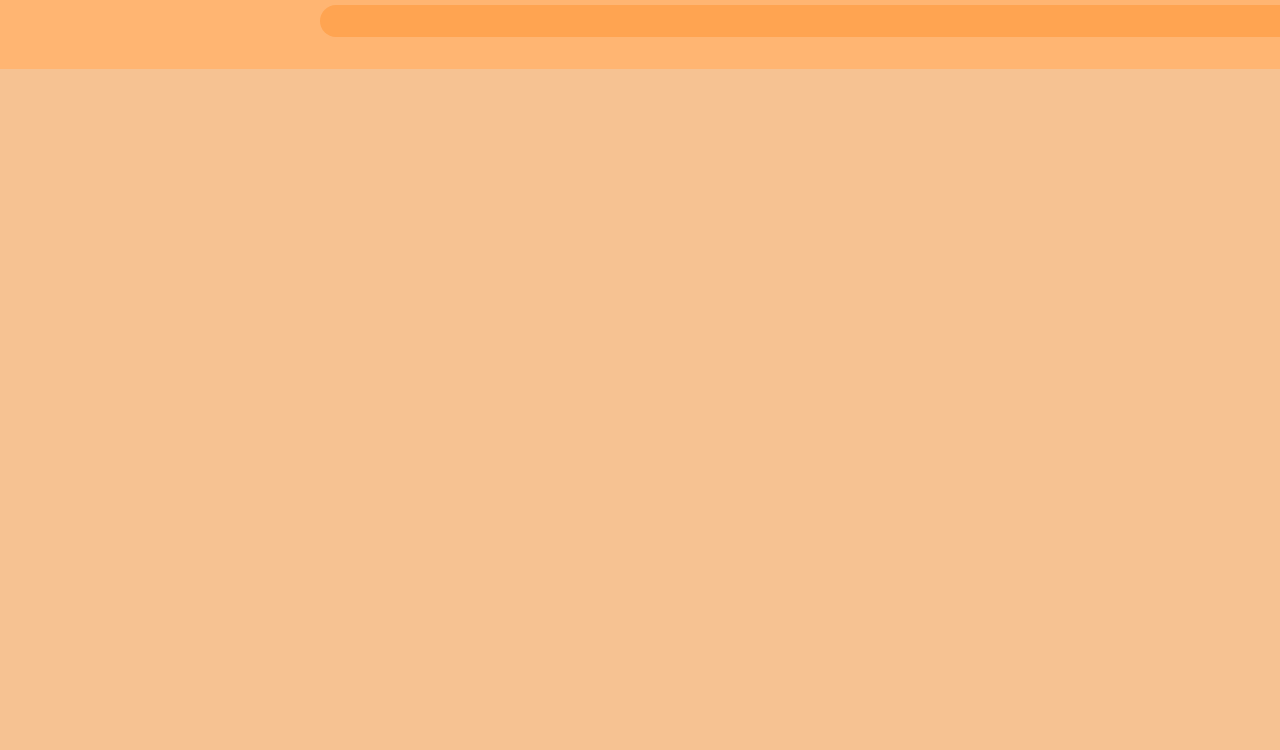
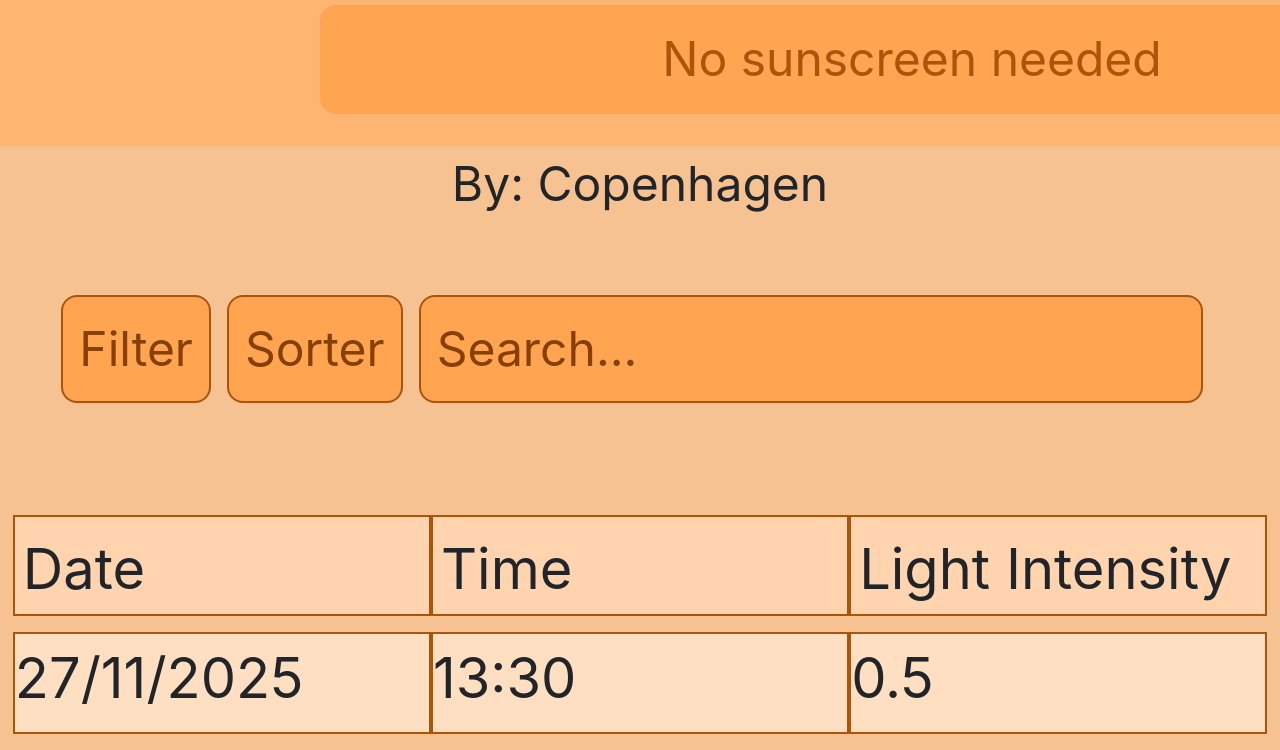
Before and after one commit to VixonyAn/LysSensorVsCode, a plain HTML site: page Vue/data.html in a window 1280 px wide. Shown: the part 197-947 px from the top of the page. Before the commit the page ends 800 px from the top, so only its background shows below. Drawn offline with nearby package versions, Linux system fonts and the light colour scheme.

Commit message:
Data page mostly done

```diff
--- a/Vue/css/styles.css
+++ b/Vue/css/styles.css
@@ -1,13 +1,7 @@
-h1{
-    font-size: 50px;
-    text-align: center;
-}
+
 body{
     background: #F6C292;
     text-align: center;
-}
-li{
-    list-style-type: circle;
 }
 p{
     font-size: 3rem;
@@ -75,7 +69,7 @@ header p {
     color: black;
     font-size: 3rem;
 }
-.sunscrean {
+.sunscreen {
     margin-left: 20rem;
     margin-right: 2rem;
 }
@@ -83,8 +77,8 @@ header p {
 
 
 
-/* Main body */
-main {
+/* Main for Index.html */
+.IndexMain {
     padding: 12rem 0 5rem 0rem;
     padding-left: 15%;
 }
@@ -103,6 +97,47 @@ main {
 }
 
 
+
+/* Main for Data.html */
+.Data {
+    min-width: 75rem;
+    margin-left: 1%;
+    display: grid;
+    grid-template-columns: 33% 33% 33%;
+    grid-template-rows: 50% 50%;
+    padding-top: 5rem;
+}
+.Data p{
+    font-size: 3.5rem;
+    border: #ab550a 2px solid;
+}
+.DataNames{
+    display: flex;
+    background-color: #FFD4AF;
+    padding: 0.5rem;
+}
+.DataData {
+    display: flex;
+    background-color: #FFDFC2;
+}
+
+.FilterBtn {
+    margin-top: 2rem;
+    margin-bottom: 2rem;
+    padding: 1rem;
+    font-size: 3rem;
+    background-color: #FFA451;
+    border: #ab550a 2px solid;
+    border-radius: 1rem;
+    margin-right: 1rem;
+}
+.DataMain button, .DataMain input::placeholder {
+    color: #874003;
+}
+
+
+
+
 /* Footer */
 footer {
     text-align: center;
--- a/Vue/data.html
+++ b/Vue/data.html
@@ -29,12 +29,31 @@
 
         </div>
 
-          <p class="sunscrean">{{ suncream }}</p>
+          <p class="sunscreen">{{ sunscreen }}</p>
 
       </header>
 
-      <main >
+      <main class="DataMain">
+        <div>
+          <p>By: {{ city }}</p>
+          <button></button>
+        </div>
 
+        <article class="DataControls">
+          <button class="FilterBtn">Filter</button>
+          <button class="FilterBtn">Sorter</button>
+          <input class="FilterBtn" type="search" name="search" id="search" placeholder="Search... ">
+        </article>
+
+        <section class="Data">
+            <p class="DataNames">Date</p>
+            <p class="DataNames">Time</p>
+            <p class="DataNames">Light Intensity</p>
+
+            <p class="DataData">{{ date }}</p>
+            <p class="DataData">{{ time }}</p>
+            <p class="DataData">{{ lightIntensity }}</p>
+        </section>
       </main>
 
 
--- a/Vue/js/main.js
+++ b/Vue/js/main.js
@@ -44,6 +44,15 @@ const app = Vue.createApp({
             },
             savedEnergy: 5,
 
+            city: 'Copenhagen',
+            // data: [
+            //     {date: '27/11/2025', time: '13:30', lightIntensity: 0},
+            //     {date: '30/11/2025', time: '14:00', lightIntensity: 120},
+            // ],
+            date: '27/11/2025',
+            time: '13:30',
+            lightIntensity: 0.5,
+
         }
     },
     methods: {
```
Also changed, not shown: Vue/index.html (+1 -1 lines).
